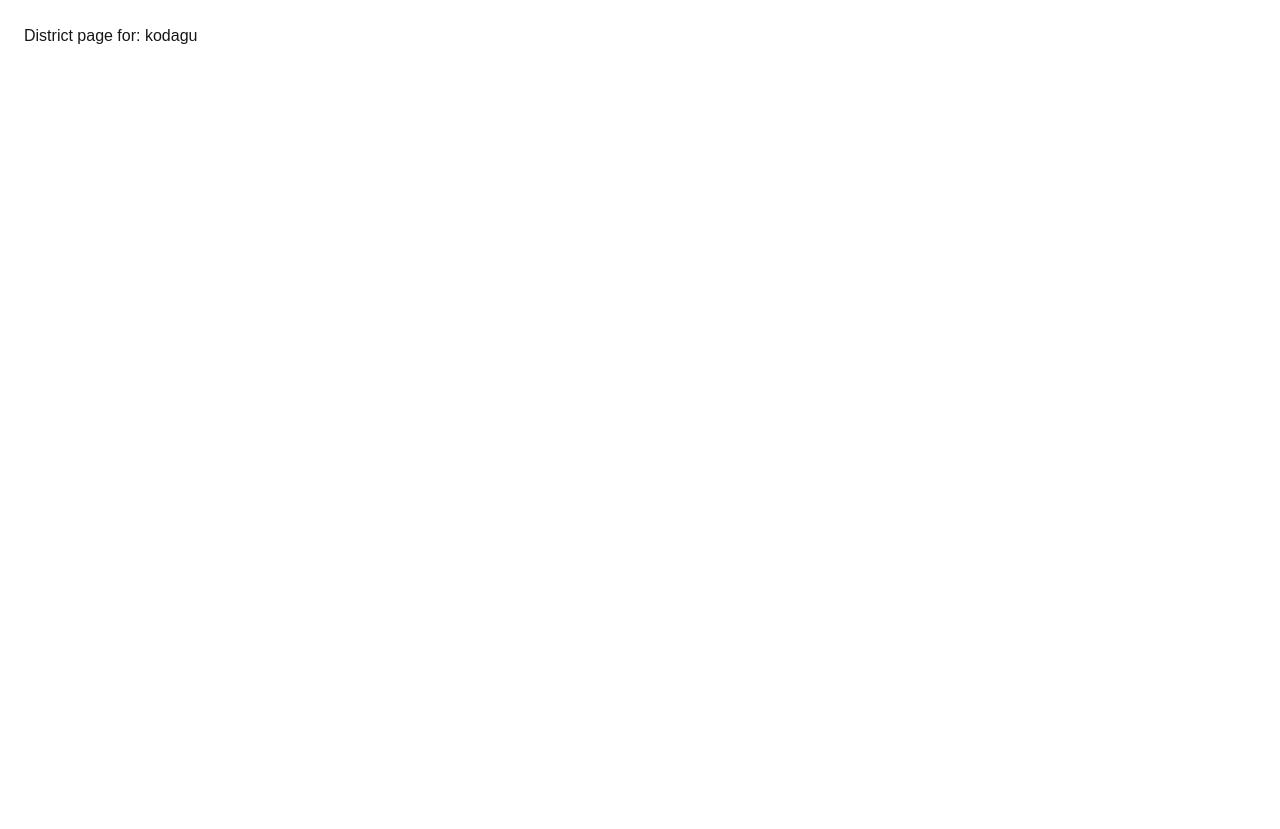
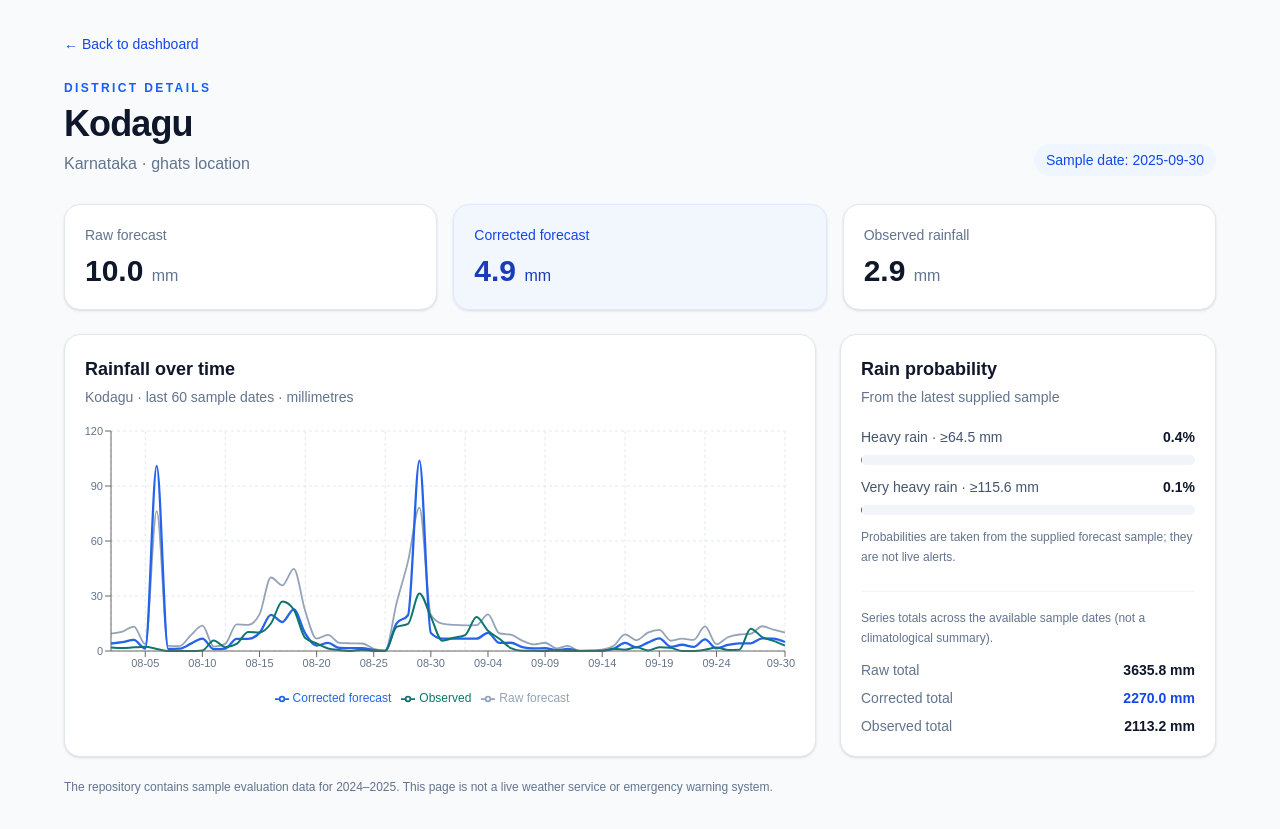
Before and after one commit to Akshayab-07/rainfall, a Next.js app: page /district/kodagu in a window 1280 px wide. Before the commit the page ends 800 px from the top, so only its background shows below. Built offline with nearby package versions, Linux system fonts and the light colour scheme.

Commit message:
Implement Person B supporting rainfall pages

```diff
--- a/app/district/[id]/page.tsx
+++ b/app/district/[id]/page.tsx
@@ -1,25 +1,37 @@
-import { Suspense } from "react";
-import districts from "@/data/districts.json";
+import Link from "next/link";
+import districtsData from "@/data/districts.json";
+import seriesData from "@/data/district_series.json";
+import forecastData from "@/data/forecast_by_date.json";
+import ForecastChart from "@/components/ForecastChart";
+import ProbabilityBars from "@/components/ProbabilityBars";
 import type { DistrictInfo } from "@/lib/types";
 
-// tells Next.js the 25 district pages that exist, so they are built ahead of time
+type District = DistrictInfo & { state: string; loc_class: string };
+type Series = { dates: string[]; raw: number[]; corrected: number[]; observed: number[] };
+type ForecastRow = { id: string; raw_mm: number; corrected_mm: number; observed_mm: number; prob: { heavy: number; very_heavy: number }; warning: string };
+type Day = { regime: string; districts: ForecastRow[] };
+const districts = districtsData as District[];
+const series = seriesData as Record<string, Series>;
+const forecasts = forecastData as Record<string, Day>;
+const dates = Object.keys(forecasts).sort();
+const latestDate = dates[dates.length - 1];
+
 export function generateStaticParams() {
-  return (districts as DistrictInfo[]).map((d) => ({ id: d.id }));
+  return districts.map((d) => ({ id: d.id }));
 }
 
-async function Content({ params }: { params: Promise<{ id: string }> }) {
+export default async function DistrictPage({ params }: { params: Promise<{ id: string }> }) {
   const { id } = await params;
-  return <div className="p-6">District page for: {id}</div>;
+  const district = districts.find((d) => d.id === id);
+  if (!district) return <main className="min-h-screen bg-slate-50 p-8"><h1 className="text-2xl font-bold">District not found</h1><Link className="mt-4 inline-block text-blue-700 hover:underline" href="/">Return to dashboard</Link></main>;
+  const current = forecasts[latestDate]?.districts.find((row) => row.id === id);
+  const s = series[id];
+  const total = (values: number[] | undefined) => values?.reduce((sum, value) => sum + value, 0) ?? 0;
+  return <main className="min-h-screen bg-slate-50 px-4 py-8 text-slate-900 sm:px-8"><div className="mx-auto max-w-6xl">
+    <Link href="/" className="text-sm font-medium text-blue-700 hover:underline">← Back to dashboard</Link>
+    <div className="mt-6 flex flex-col justify-between gap-4 sm:flex-row sm:items-end"><div><p className="text-xs font-bold uppercase tracking-[0.2em] text-blue-600">District details</p><h1 className="mt-2 text-3xl font-bold tracking-tight sm:text-4xl">{district.name}</h1><p className="mt-2 text-slate-500">{district.state} · {district.loc_class} location</p></div><span className="w-fit rounded-full bg-blue-50 px-3 py-1.5 text-sm font-medium text-blue-700">Sample date: {latestDate}</span></div>
+    <div className="mt-7 grid gap-4 sm:grid-cols-3"><div className="rounded-2xl border border-slate-200 bg-white p-5 shadow-sm"><p className="text-sm text-slate-500">Raw forecast</p><p className="mt-2 text-3xl font-bold">{(current?.raw_mm ?? 0).toFixed(1)} <span className="text-base font-medium text-slate-500">mm</span></p></div><div className="rounded-2xl border border-blue-100 bg-blue-50/60 p-5 shadow-sm"><p className="text-sm text-blue-700">Corrected forecast</p><p className="mt-2 text-3xl font-bold text-blue-800">{(current?.corrected_mm ?? 0).toFixed(1)} <span className="text-base font-medium">mm</span></p></div><div className="rounded-2xl border border-slate-200 bg-white p-5 shadow-sm"><p className="text-sm text-slate-500">Observed rainfall</p><p className="mt-2 text-3xl font-bold">{(current?.observed_mm ?? 0).toFixed(1)} <span className="text-base font-medium text-slate-500">mm</span></p></div></div>
+    <div className="mt-6 grid gap-6 lg:grid-cols-[minmax(0,1.6fr)_minmax(280px,0.8fr)]"><ForecastChart districtId={id} limit={60} /><section className="rounded-2xl border border-slate-200 bg-white p-5 shadow-sm"><h2 className="text-lg font-semibold">Rain probability</h2><p className="mb-5 mt-1 text-sm text-slate-500">From the latest supplied sample</p><ProbabilityBars heavy={current?.prob.heavy ?? 0} veryHeavy={current?.prob.very_heavy ?? 0} compact /><div className="mt-6 border-t border-slate-100 pt-4"><p className="text-xs leading-5 text-slate-500">Series totals across the available sample dates (not a climatological summary).</p><div className="mt-3 flex justify-between text-sm"><span className="text-slate-500">Raw total</span><span className="font-semibold">{total(s?.raw).toFixed(1)} mm</span></div><div className="mt-2 flex justify-between text-sm"><span className="text-slate-500">Corrected total</span><span className="font-semibold text-blue-700">{total(s?.corrected).toFixed(1)} mm</span></div><div className="mt-2 flex justify-between text-sm"><span className="text-slate-500">Observed total</span><span className="font-semibold">{total(s?.observed).toFixed(1)} mm</span></div></div></section></div>
+    <p className="mt-5 text-xs leading-5 text-slate-500">The repository contains sample evaluation data for 2024–2025. This page is not a live weather service or emergency warning system.</p>
+  </div></main>;
 }
-
-export default function DistrictPage({
-  params,
-}: {
-  params: Promise<{ id: string }>;
-}) {
-  return (
-    <Suspense fallback={<div className="p-6">Loading...</div>}>
-      <Content params={params} />
-    </Suspense>
-  );
-}
```
